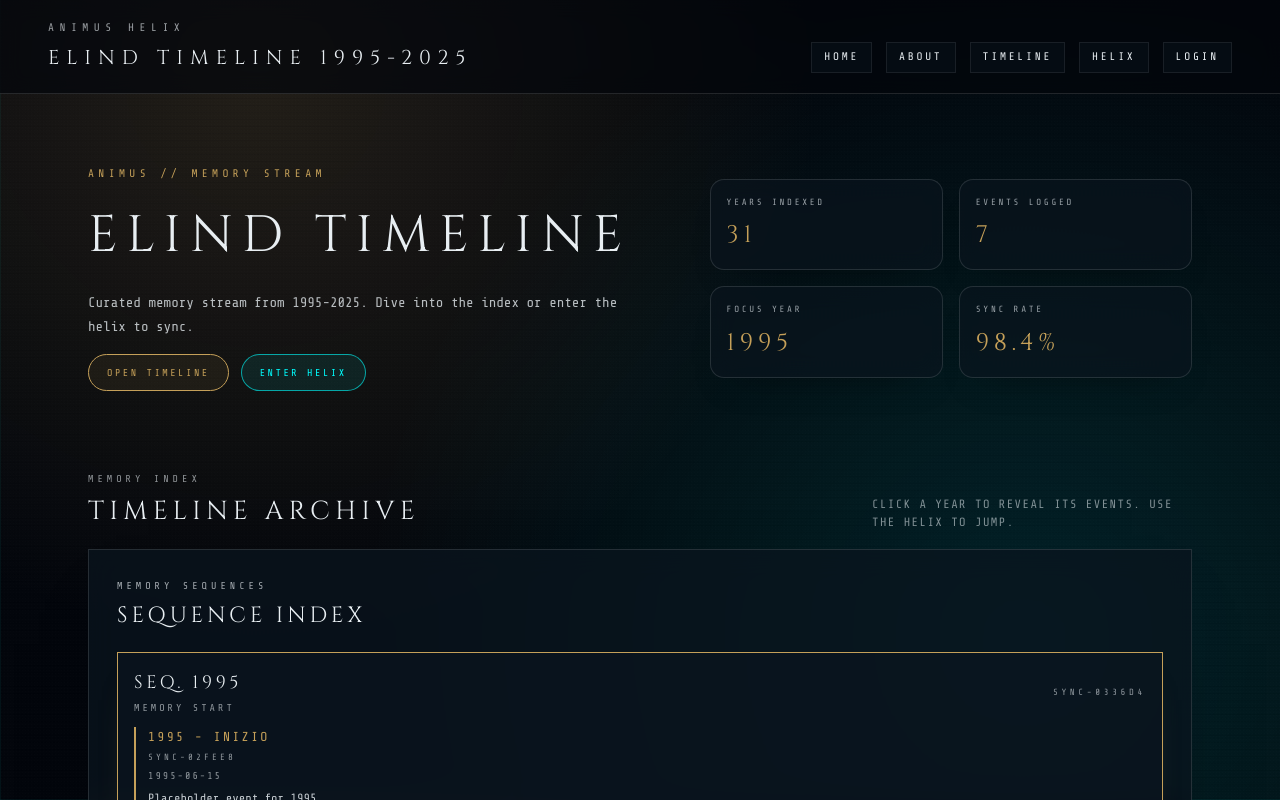
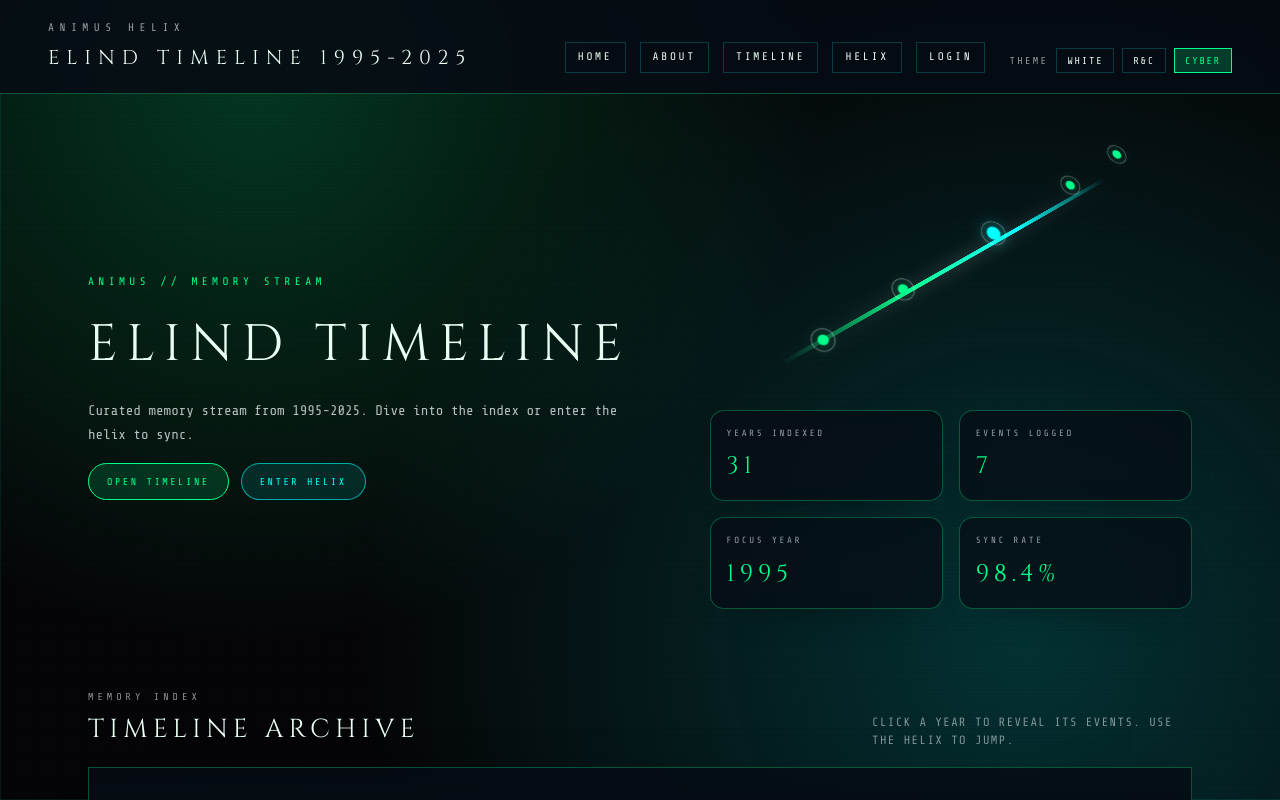
Before and after one commit to Elindslmn/3LEtimeline, a React (Vite) app: page / in a window 1280 px wide. Shown: the top 800 px of the page. Built offline with nearby package versions, Linux system fonts and the light colour scheme.

Commit message:
Add themes and 3D axis hero

```diff
--- a/src/App.tsx
+++ b/src/App.tsx
@@ -6,10 +6,24 @@ import AdminPage from './pages/AdminPage'
 import CustomCursor from './components/CustomCursor'
 
 const STORAGE_KEY = 'elind_timeline_events_v1'
+const THEME_KEY = 'elind_timeline_theme_v1'
+
+type ThemeName = 'white' | 'ratchet' | 'cyberpunk'
 
 function AppShell(){
   const [events, setEvents] = useState(sampleEvents)
   const [activeYear, setActiveYear] = useState<number | null>(null)
+  const [theme, setTheme] = useState<ThemeName>(() => {
+    if (typeof window === 'undefined') return 'cyberpunk'
+    const stored = window.localStorage.getItem(THEME_KEY) as ThemeName | null
+    return stored ?? 'cyberpunk'
+  })
+
+  useEffect(() => {
+    if (typeof document === 'undefined') return
+    document.body.dataset.theme = theme
+    window.localStorage.setItem(THEME_KEY, theme)
+  }, [theme])
 
   useEffect(() => {
     const raw = localStorage.getItem(STORAGE_KEY)
@@ -66,6 +80,33 @@ function AppShell(){
             <a href="#animus">Helix</a>
             <Link to="/admin">Login</Link>
           </nav>
+          <div className="theme-switch">
+            <span className="theme-label">Theme</span>
+            <button
+              type="button"
+              className={`theme-button${theme === 'white' ? ' is-active' : ''}`}
+              onClick={() => setTheme('white')}
+              aria-pressed={theme === 'white'}
+            >
+              White
+            </button>
+            <button
+              type="button"
+              className={`theme-button${theme === 'ratchet' ? ' is-active' : ''}`}
+              onClick={() => setTheme('ratchet')}
+              aria-pressed={theme === 'ratchet'}
+            >
+              R&C
+            </button>
+            <button
+              type="button"
+              className={`theme-button${theme === 'cyberpunk' ? ' is-active' : ''}`}
+              onClick={() => setTheme('cyberpunk')}
+              aria-pressed={theme === 'cyberpunk'}
+            >
+              Cyber
+            </button>
+          </div>
         </div>
       </header>
 
--- a/src/pages/Home.tsx
+++ b/src/pages/Home.tsx
@@ -15,6 +15,13 @@ export default function Home({events, years, activeYear, onSelectYear}: HomeProp
   const startYear = years[0] ?? 1995
   const endYear = years[years.length - 1] ?? startYear
   const focusYear = activeYear ?? startYear
+  const axisNodes = [
+    {pos: '10%', depth: '0px'},
+    {pos: '30%', depth: '18px'},
+    {pos: '55%', depth: '36px', highlight: true},
+    {pos: '78%', depth: '54px'},
+    {pos: '92%', depth: '72px'}
+  ]
 
   return (
     <div className="home-shell">
@@ -28,6 +35,18 @@ export default function Home({events, years, activeYear, onSelectYear}: HomeProp
           <div className="hero-actions">
             <a className="cta-button" href="#timeline">Open Timeline</a>
             <a className="cta-button ghost" href="#animus">Enter Helix</a>
+          </div>
+        </div>
+        <div className="hero-right">
+          <div className="hero-visual">
+            <div className="timeline-axis">
+              {axisNodes.map((node, index) => (
+                <span
+                  key={index}
+                  className={`axis-node${node.highlight ? ' is-highlight' : ''}`}
+                  style={{'--pos': node.pos, '--depth': node.depth} as React.CSSProperties}
+                />
+              ))}
             </div>
           </div>
           <div className="hero-stats">
@@ -46,6 +65,7 @@ export default function Home({events, years, activeYear, onSelectYear}: HomeProp
             <div className="stat-card">
               <span className="stat-label">Sync Rate</span>
               <span className="stat-value">98.4%</span>
+            </div>
           </div>
         </div>
       </section>
--- a/src/styles.css
+++ b/src/styles.css
@@ -7,15 +7,78 @@
 :root {
   --bg-color: #03060c;
   --text-color: #e8eef2;
-  --accent: #c5a059;
+  --accent: #00ff8a;
   --cyan: #00ffff;
+  --accent-soft: rgba(0, 255, 138, 0.12);
   --panel: rgba(10, 20, 30, 0.6);
   --panel-strong: rgba(10, 20, 30, 0.8);
   --panel-border: rgba(255, 255, 255, 0.12);
   --soft-border: rgba(255, 255, 255, 0.08);
-  --glow: rgba(197, 160, 89, 0.35);
+  --glow: rgba(0, 255, 138, 0.35);
+  --grid-line: rgba(0, 255, 255, 0.05);
+  --bg-glow-1: rgba(0, 255, 138, 0.18);
+  --bg-glow-2: rgba(0, 255, 255, 0.12);
+  --scanline-opacity: 0.2;
+  --noise-opacity: 0.3;
   --font-main: 'Share Tech Mono', monospace;
   --font-display: 'Cinzel', serif;
+  --cursor-color: #00ffff;
+}
+
+body[data-theme='white'] {
+  --bg-color: #f7f7f7;
+  --text-color: #1f1f1f;
+  --accent: #b8893f;
+  --cyan: #0077cc;
+  --accent-soft: rgba(184, 137, 63, 0.12);
+  --panel: rgba(255, 255, 255, 0.78);
+  --panel-strong: rgba(255, 255, 255, 0.9);
+  --panel-border: rgba(0, 0, 0, 0.1);
+  --soft-border: rgba(0, 0, 0, 0.08);
+  --glow: rgba(184, 137, 63, 0.35);
+  --grid-line: rgba(0, 0, 0, 0.05);
+  --bg-glow-1: rgba(184, 137, 63, 0.2);
+  --bg-glow-2: rgba(0, 119, 204, 0.18);
+  --scanline-opacity: 0.08;
+  --noise-opacity: 0.18;
+  --cursor-color: #1f1f1f;
+}
+
+body[data-theme='ratchet'] {
+  --bg-color: #0c1b33;
+  --text-color: #f5f7ff;
+  --accent: #ff8c1a;
+  --cyan: #00c3ff;
+  --accent-soft: rgba(255, 140, 26, 0.14);
+  --panel: rgba(12, 24, 46, 0.68);
+  --panel-strong: rgba(12, 24, 46, 0.85);
+  --panel-border: rgba(0, 195, 255, 0.3);
+  --soft-border: rgba(0, 195, 255, 0.22);
+  --glow: rgba(255, 140, 26, 0.4);
+  --grid-line: rgba(0, 195, 255, 0.12);
+  --bg-glow-1: rgba(255, 140, 26, 0.28);
+  --bg-glow-2: rgba(0, 195, 255, 0.2);
+  --scanline-opacity: 0.16;
+  --noise-opacity: 0.26;
+  --cursor-color: #ff8c1a;
+}
+
+body[data-theme='cyberpunk'] {
+  --bg-color: #050507;
+  --text-color: #e9fff4;
+  --accent: #00ff8a;
+  --cyan: #00ffff;
+  --accent-soft: rgba(0, 255, 138, 0.14);
+  --panel: rgba(6, 12, 20, 0.72);
+  --panel-strong: rgba(6, 12, 20, 0.88);
+  --panel-border: rgba(0, 255, 138, 0.3);
+  --soft-border: rgba(0, 255, 255, 0.2);
+  --glow: rgba(0, 255, 138, 0.4);
+  --grid-line: rgba(0, 255, 255, 0.08);
+  --bg-glow-1: rgba(0, 255, 138, 0.2);
+  --bg-glow-2: rgba(0, 255, 255, 0.18);
+  --scanline-opacity: 0.2;
+  --noise-opacity: 0.32;
   --cursor-color: #00ffff;
 }
 
@@ -26,10 +89,10 @@ body {
   color: var(--text-color);
   background-color: var(--bg-color);
   background-image:
-    radial-gradient(circle at 20% 10%, rgba(197, 160, 89, 0.16) 0%, rgba(3, 6, 12, 0) 45%),
-    radial-gradient(circle at 80% 80%, rgba(0, 255, 255, 0.12) 0%, rgba(3, 6, 12, 0) 55%),
-    linear-gradient(0deg, rgba(0, 255, 255, 0.05) 1px, transparent 1px),
-    linear-gradient(90deg, rgba(0, 255, 255, 0.05) 1px, transparent 1px);
+    radial-gradient(circle at 20% 10%, var(--bg-glow-1) 0%, rgba(3, 6, 12, 0) 45%),
+    radial-gradient(circle at 80% 80%, var(--bg-glow-2) 0%, rgba(3, 6, 12, 0) 55%),
+    linear-gradient(0deg, var(--grid-line) 1px, transparent 1px),
+    linear-gradient(90deg, var(--grid-line) 1px, transparent 1px);
   background-size: auto, auto, 56px 56px, 56px 56px;
   background-attachment: fixed;
   overflow-x: hidden;
@@ -45,7 +108,7 @@ body::before {
     radial-gradient(rgba(255, 255, 255, 0.05) 1px, transparent 1px),
     radial-gradient(rgba(0, 0, 0, 0.08) 1px, transparent 1px);
   background-size: 3px 3px, 4px 4px;
-  opacity: 0.3;
+  opacity: var(--noise-opacity);
   pointer-events: none;
   z-index: 0;
 }
@@ -61,7 +124,7 @@ body::after {
     transparent 1px,
     transparent 7px
   );
-  opacity: 0.2;
+  opacity: var(--scanline-opacity);
   pointer-events: none;
   z-index: 0;
 }
@@ -87,7 +150,7 @@ a {
   padding: 20px 48px;
   gap: 16px;
   backdrop-filter: blur(10px);
-  background: rgba(3, 6, 12, 0.7);
+  background: var(--panel-strong);
   border-bottom: 1px solid var(--panel-border);
 }
 
@@ -124,14 +187,50 @@ a {
 .app-nav a {
   padding: 6px 12px;
   border: 1px solid var(--soft-border);
-  background: rgba(10, 20, 30, 0.45);
+  background: var(--panel);
   transition: border-color 160ms ease, color 160ms ease, background 160ms ease;
 }
 
 .app-nav a:hover {
   border-color: var(--accent);
   color: var(--accent);
-  background: rgba(197, 160, 89, 0.08);
+  background: var(--accent-soft);
+}
+
+.theme-switch {
+  display: flex;
+  align-items: center;
+  gap: 8px;
+  font-size: 10px;
+  letter-spacing: 0.24em;
+  text-transform: uppercase;
+}
+
+.theme-label {
+  color: color-mix(in srgb, var(--text-color) 60%, transparent);
+}
+
+.theme-button {
+  border: 1px solid var(--soft-border);
+  background: var(--panel);
+  color: inherit;
+  padding: 4px 10px;
+  text-transform: uppercase;
+  letter-spacing: 0.18em;
+  font-size: 10px;
+  transition: border-color 160ms ease, color 160ms ease, background 160ms ease;
+}
+
+.theme-button:hover {
+  border-color: var(--accent);
+  color: var(--accent);
+  background: var(--accent-soft);
+}
+
+.theme-button.is-active {
+  border-color: var(--accent);
+  color: var(--accent);
+  background: color-mix(in srgb, var(--accent) 20%, transparent);
 }
 
 .app-layout {
@@ -156,6 +255,11 @@ a {
   gap: 32px;
   align-items: center;
   padding: 24px 0;
+}
+
+.hero-right {
+  display: grid;
+  gap: 24px;
 }
 
 .hero-copy {
@@ -193,6 +297,62 @@ a {
   gap: 12px;
 }
 
+.hero-visual {
+  position: relative;
+  height: 220px;
+  display: flex;
+  align-items: center;
+  justify-content: center;
+  perspective: 900px;
+}
+
+.timeline-axis {
+  position: relative;
+  width: 420px;
+  height: 4px;
+  background: linear-gradient(90deg, transparent, var(--accent), var(--cyan), transparent);
+  border-radius: 999px;
+  transform: rotateZ(-30deg) rotateY(32deg) rotateX(12deg) translateZ(36px);
+  transform-style: preserve-3d;
+  box-shadow: 0 0 30px -6px var(--glow);
+}
+
+.timeline-axis::before {
+  content: "";
+  position: absolute;
+  inset: -6px 0;
+  background: linear-gradient(90deg, transparent, rgba(255, 255, 255, 0.18), transparent);
+  opacity: 0.5;
+  filter: blur(6px);
+}
+
+.axis-node {
+  position: absolute;
+  top: 50%;
+  left: var(--pos);
+  width: 10px;
+  height: 10px;
+  border-radius: 50%;
+  background: var(--accent);
+  transform: translate(-50%, -50%) translateZ(var(--depth));
+  box-shadow: 0 0 12px var(--glow);
+}
+
+.axis-node.is-highlight {
+  width: 14px;
+  height: 14px;
+  background: var(--cyan);
+  box-shadow: 0 0 16px rgba(0, 255, 255, 0.7);
+}
+
+.axis-node::after {
+  content: "";
+  position: absolute;
+  inset: -6px;
+  border-radius: 50%;
+  border: 1px solid rgba(255, 255, 255, 0.35);
+}
+
 .cta-button {
   display: inline-flex;
   align-items: center;
@@ -203,7 +363,7 @@ a {
   text-transform: uppercase;
   letter-spacing: 0.25em;
   font-size: 10px;
-  background: rgba(197, 160, 89, 0.08);
+  background: var(--accent-soft);
   border-radius: 999px;
   transition: transform 160ms ease, box-shadow 160ms ease, background 160ms ease;
 }
@@ -211,13 +371,13 @@ a {
 .cta-button:hover {
   transform: translateY(-1px);
   box-shadow: 0 12px 30px -20px rgba(197, 160, 89, 0.6);
-  background: rgba(197, 160, 89, 0.18);
+  background: color-mix(in srgb, var(--accent) 18%, transparent);
 }
 
 .cta-button.ghost {
-  border-color: rgba(0, 255, 255, 0.6);
+  border-color: color-mix(in srgb, var(--cyan) 60%, transparent);
   color: var(--cyan);
-  background: rgba(0, 255, 255, 0.08);
+  background: color-mix(in srgb, var(--cyan) 10%, transparent);
 }
 
 .hero-stats {
@@ -291,7 +451,7 @@ a {
 }
 
 .timeline-shell {
-  background: rgba(10, 20, 30, 0.75);
+  background: var(--panel-strong);
   border: 1px solid var(--panel-border);
   padding: 28px;
   backdrop-filter: blur(14px);
@@ -328,7 +488,7 @@ a {
 .timeline-year {
   border: 1px solid var(--panel-border);
   padding: 16px;
-  background: rgba(10, 20, 30, 0.6);
+  background: var(--panel);
   transition: border-color 150ms ease, box-shadow 150ms ease, transform 150ms ease;
   cursor: pointer;
 }
```
Lines whose indentation alone changed are shown as unchanged.
